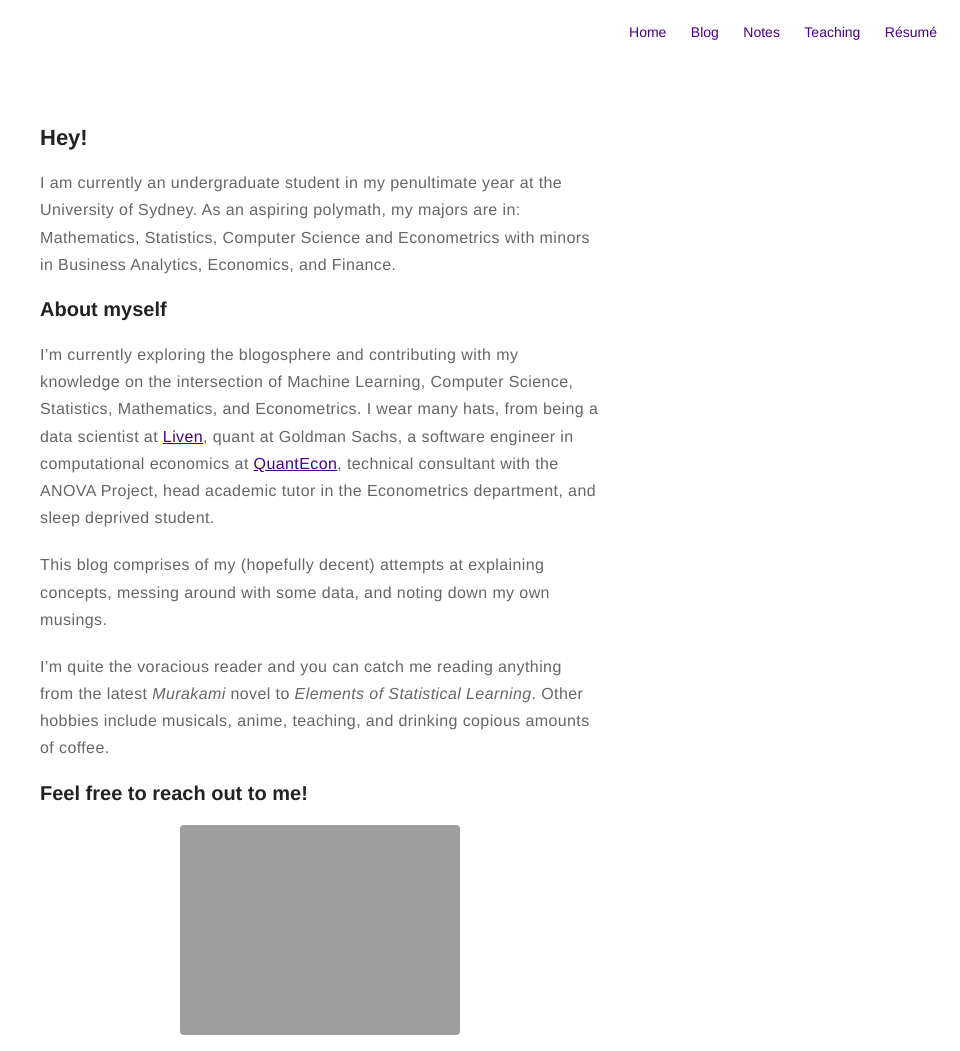
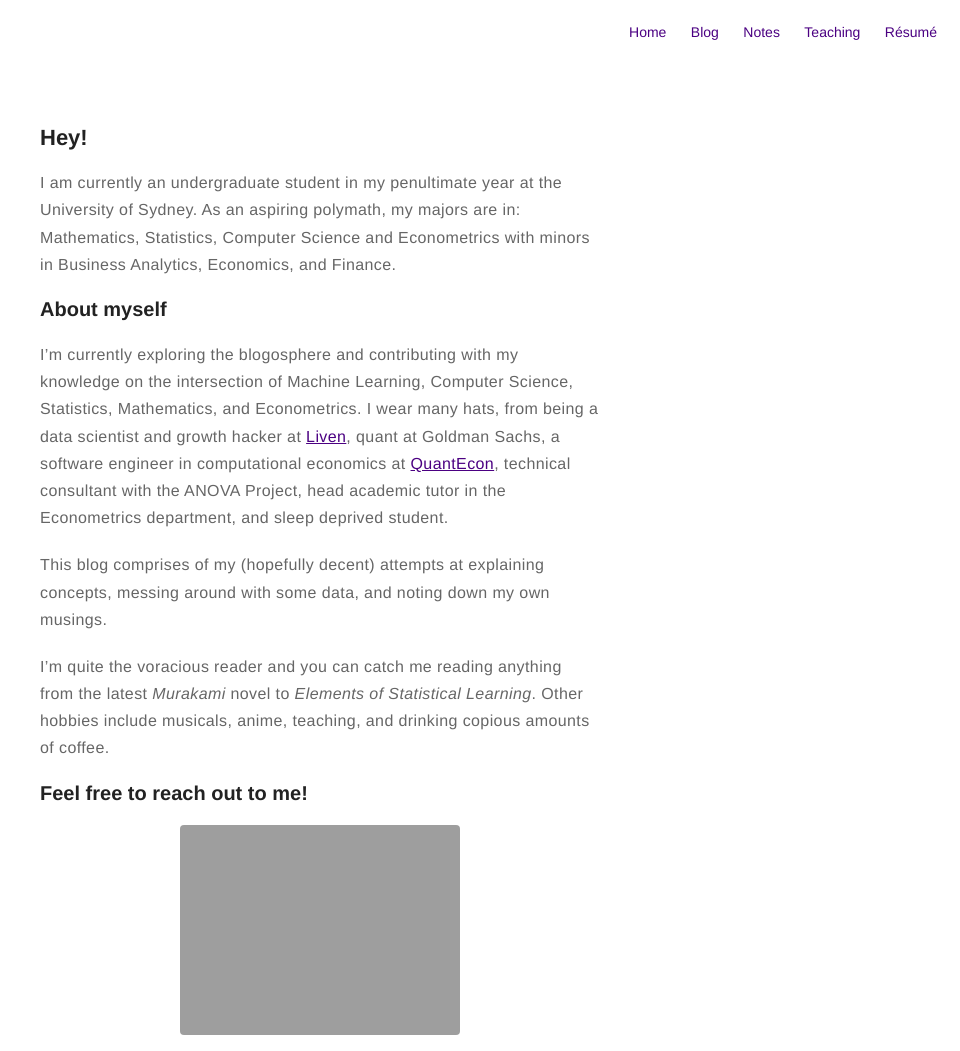
Before and after one commit to chrishyland/chrishyland.github.io, a Jekyll site: the page built from about.md, in a window 1280 px wide, cut to the strip 0-1051 px from the top of the page. Shown: the whole strip, without its empty margins (320-1280 px from the left). Built offline with Jekyll 4.4.1, drawn with Linux system fonts in a browser that asks for light colours.

Commit message:
Update about page.

```diff
--- a/about.md
+++ b/about.md
@@ -8,7 +8,7 @@
 I am currently an undergraduate student in my penultimate year at the University of Sydney. As an aspiring polymath, my majors are in:  Mathematics, Statistics, Computer Science and Econometrics with minors in Business Analytics, Economics, and Finance.
 
 ### About myself
-I'm currently exploring the blogosphere and contributing with my knowledge on the intersection of Machine Learning, Computer Science, Statistics, Mathematics, and Econometrics. I wear many hats, from being a data scientist at [Liven](https://www.liven.com.au/), quant at Goldman Sachs, a software engineer in computational economics at [QuantEcon](https://quantecon.org/), technical consultant with the ANOVA Project, head academic tutor in the Econometrics department, and sleep deprived student.
+I'm currently exploring the blogosphere and contributing with my knowledge on the intersection of Machine Learning, Computer Science, Statistics, Mathematics, and Econometrics. I wear many hats, from being a data scientist and growth hacker at [Liven](https://www.liven.com.au/), quant at Goldman Sachs, a software engineer in computational economics at [QuantEcon](https://quantecon.org/), technical consultant with the ANOVA Project, head academic tutor in the Econometrics department, and sleep deprived student.
 
 This blog comprises of my (hopefully decent) attempts at explaining concepts, messing around with some data, and noting down my own musings.
 
```
